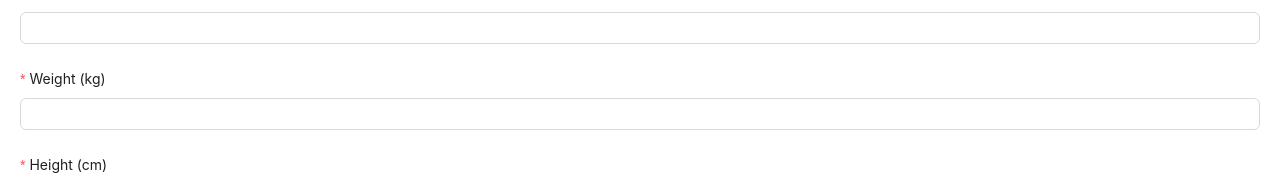
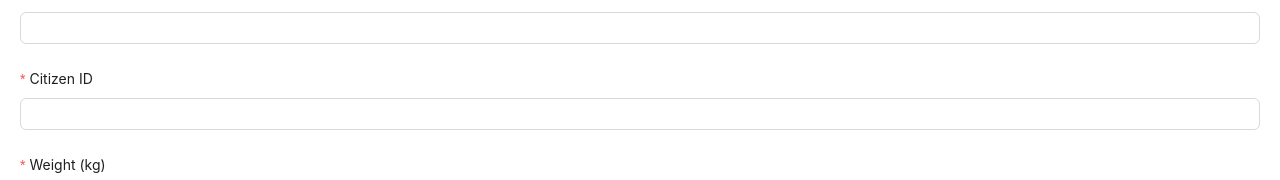
Before and after one commit to sukanprem/Line_Chatbot, a React (Create React App) app in the folder Back/ui-for-back/: page /create-health-check in a window 1280 px wide. Shown: the part 206-386 px from the top of the page. Built offline with nearby package versions, Linux system fonts and the light colour scheme.

Commit message:
Successfully added citizenId Field to healthCheckResults collection

```diff
--- a/Back/package.json
+++ b/Back/package.json
@@ -16,6 +16,7 @@
     "axios": "^1.7.7",
     "body-parser": "^1.20.2",
     "cors": "^2.8.5",
+    "crypto-js": "^4.2.0",
     "dotenv": "^16.4.5",
     "express": "^4.19.2",
     "firebase": "^10.13.0",
--- a/Back/ui-for-back/src/App.js
+++ b/Back/ui-for-back/src/App.js
@@ -98,6 +98,11 @@ const App = () => {
       title: 'Document ID',
       dataIndex: 'id',
       key: 'id',
+    },
+    {
+      title: 'Citizen ID',
+      dataIndex: 'citizenId',
+      key: 'citizenId'
     },
     {
       title: 'Full Name',
--- a/Back/ui-for-back/src/component/HealthCheck/CreateHealthCheck.js
+++ b/Back/ui-for-back/src/component/HealthCheck/CreateHealthCheck.js
@@ -42,6 +42,14 @@ const CreateHealthCheck = () => {
                         label="Last Name"
                         name="lastName"
                         rules={[{ required: true, message: 'Please input last name!' }]}
+                    >
+                        <Input />
+                    </Form.Item>
+
+                    <Form.Item
+                        label="Citizen ID"
+                        name="citizenId"
+                        rules={[{ required: true, message: 'Please input citizen id!' }]}
                     >
                         <Input />
                     </Form.Item>
--- a/Back/ui-for-back/src/component/HealthCheck/UpdateHealthCheck.js
+++ b/Back/ui-for-back/src/component/HealthCheck/UpdateHealthCheck.js
@@ -68,6 +68,14 @@ const UpdateHealthCheck = () => {
                             label="Last Name"
                             name="lastName"
                         // rules={[{ required: true, message: 'Please input last name!' }]}
+                        >
+                            <Input />
+                        </Form.Item>
+
+                        <Form.Item
+                            label="Citizen ID"
+                            name="citizenId"
+                        // rules={[{ required: true, message: 'Please input citizen id!' }]}
                         >
                             <Input />
                         </Form.Item>
@@ -150,10 +158,10 @@ const UpdateHealthCheck = () => {
                                     <>
                                         {fields.map(({ key, name, fieldKey, ...restField }) => (
                                             <Space
-                                            key={key}
-                                            // style={{ display: 'flex', marginBottom: 8 }}
-                                            align="baseline"
-                                            className='display-flex margin-bottom-8'
+                                                key={key}
+                                                // style={{ display: 'flex', marginBottom: 8 }}
+                                                align="baseline"
+                                                className='display-flex margin-bottom-8'
                                             >
                                                 <Form.Item
                                                     {...restField}
```
Also changed, not shown: 2 other files (tests, documents, lock files or other folders).
